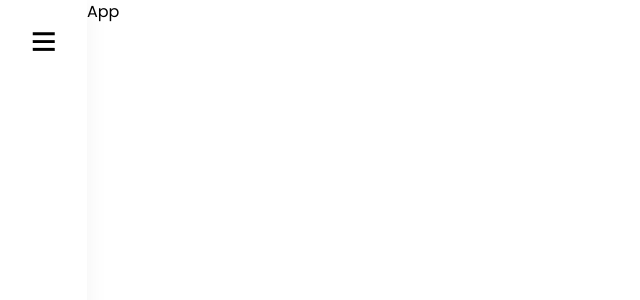
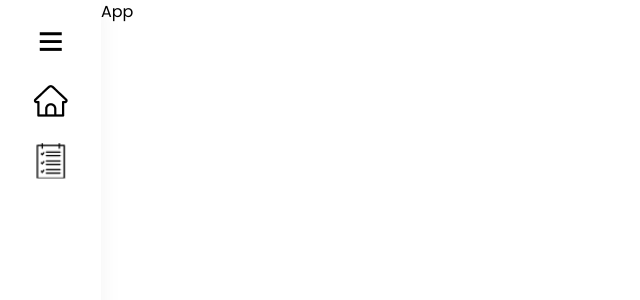
Before and after one commit to gift56/Fetest1, a React (Create React App) app: page / in a window 1280 px wide. Shown: the top 300 px of the page, without its empty margins (0-640 px from the left). Built offline with nearby package versions, Linux system fonts and the light colour scheme.

Commit message:
added icons

```diff
--- a/src/components/Sidebar.tsx
+++ b/src/components/Sidebar.tsx
@@ -5,6 +5,14 @@ const Sidebar = () => {
       <div className="cursor-pointer">
         <img src="/icon/barIcon.png" alt="barIcon" className="w-full" />
       </div>
+      <nav
+        aria-label="navigate"
+        className="flex w-full flex-col items-center gap-6"
+      >
+        {sideBardIcon.map((item, i) => (
+          <img src={item} alt="barIcon" className="w-full" key={i} />
+        ))}
+      </nav>
     </ul>
   );
 };
```
